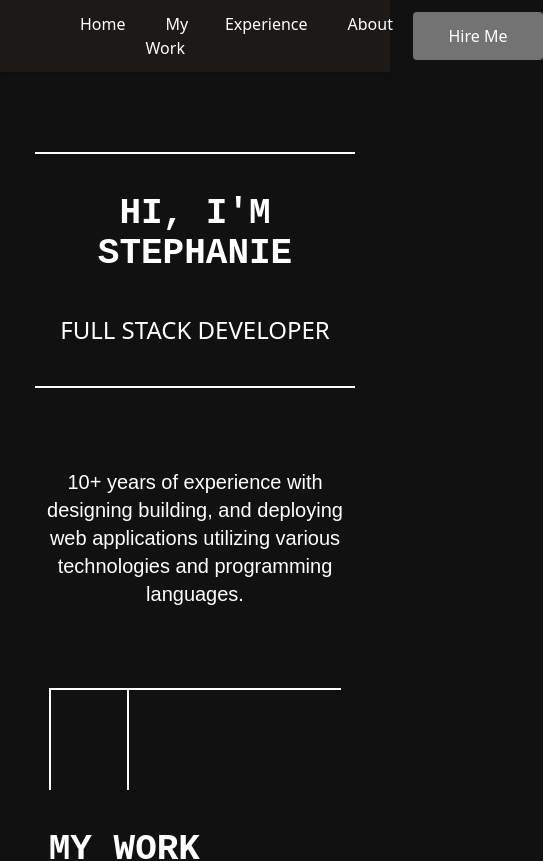
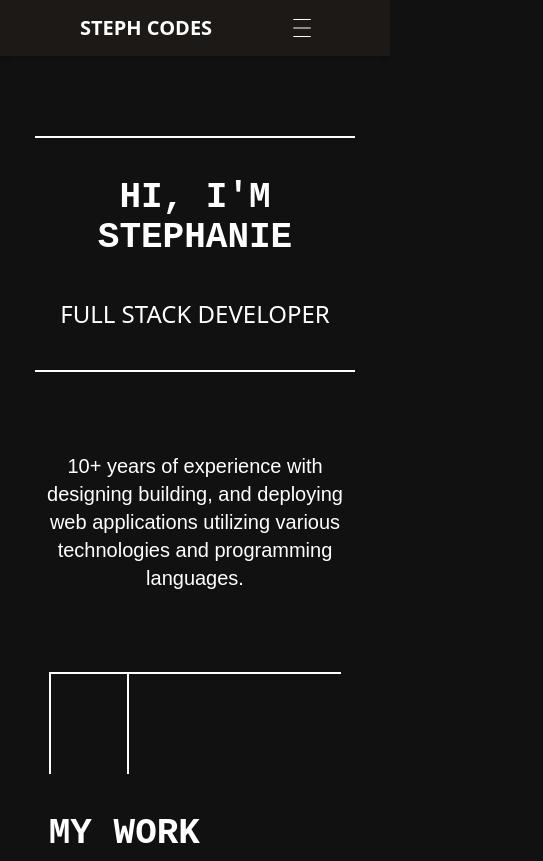
Before and after one commit to Rocklobster84/steph-codes-temp, a Next.js app: page / in a window 390 px wide. Shown: the top 861 px of the page, 543 px wide, since content can reach past the window. Built offline with nearby package versions, Linux system fonts and the light colour scheme.

Commit message:
Created two different nav menus, one for desktop, one with hamburger icon for mobile

```diff
--- a/components/Navbar.tsx
+++ b/components/Navbar.tsx
@@ -1,11 +1,19 @@
+"use client";
+
 import Link from "next/link";
 import CustomButton from "./CustomButton";
+import { useState } from "react";
+import { CiMenuBurger } from "react-icons/ci";
 
 
 export default function Navbar() {
+  const [isOpen, setIsOpen] = useState(false)
   return (
-    <header className="px-5 py-3 bg-stone-900 shadow-md">
-      <nav className="flex justify-end-safe px-10">
+    <header className="px-5 py-3 bg-stone-900 shadow-md ">
+      <nav className="px-10">
+        <div className="h-8 items-center flex justify-between">
+          <div className="text-xl text-white font-bold px-5 uppercase">Steph Codes</div>
+          <div className="hidden sm:block">
           <Link href="/">
             <span className="px-5">Home</span>
           </Link>
@@ -23,6 +31,29 @@ export default function Navbar() {
             btnType="button"
             containerStyles="text-white rounded-sm bg-neutral-500 min-w-[130px]"
           />
+          </div>
+          <button onClick={() => setIsOpen(!isOpen)} className="block sm:hidden px-4 text-2xl"><CiMenuBurger /></button>
+        </div>
+
+        <div className={`${ isOpen ? "block" : "hidden" } sm:hidden bg-gray-100 space-y-2 pb-3`}>
+          <Link href="/">
+            <span className="px-5 text-lg text-gray-600 block">Home</span>
+          </Link>
+          <Link href="/">
+            <span className="px-5 text-lg text-gray-600 block">My Work</span>
+          </Link>
+          <Link href="/">
+            <span className="px-5 text-lg text-gray-600 block">Experience</span>
+          </Link>
+          <Link href="/">
+            <span className="px-5 text-lg text-gray-600 block">About</span>
+          </Link>
+          <CustomButton
+            title="Hire Me"
+            btnType="button"
+            containerStyles="px-5 text-lg text-gray-600 block"
+          />
+        </div>
       </nav>
     </header>
   )
--- a/package.json
+++ b/package.json
@@ -14,6 +14,7 @@
     "postcss": "^8.5.4",
     "react": "^19.0.0",
     "react-dom": "^19.0.0",
+    "react-icons": "^5.5.0",
     "steph-codes-next": "file:"
   },
   "devDependencies": {
```
Also changed, not shown: 1 other file (tests, documents, lock files or other folders). Lines whose indentation alone changed are shown as unchanged.
